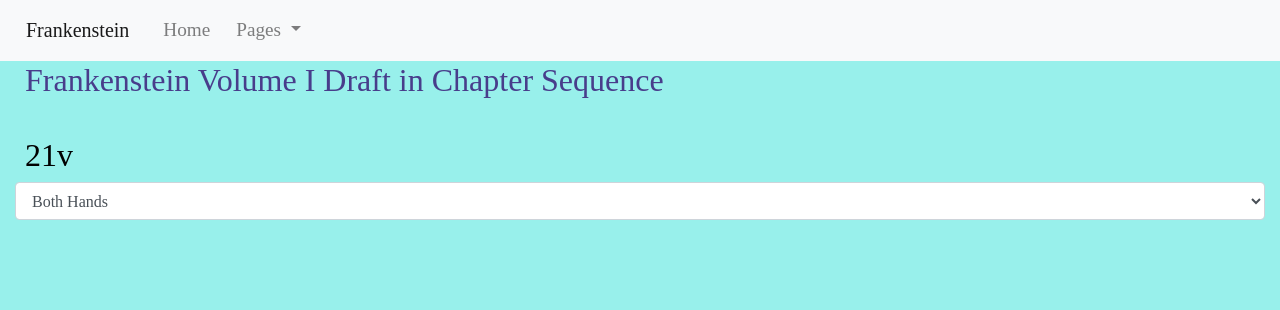
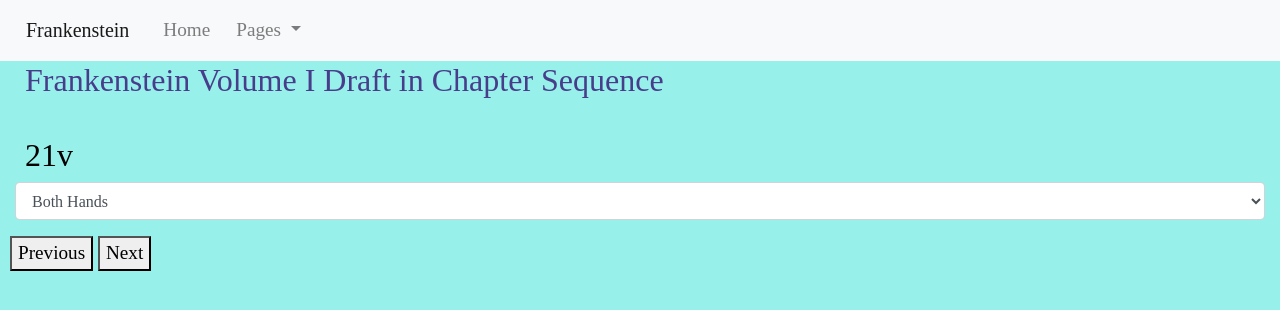
Before and after one commit to Floresfnz/UA-FRANKENSTEIN-TAD2425, a plain HTML site: page 21v.html in a window 1280 px wide. Drawn offline with nearby package versions, Linux system fonts and the light colour scheme; a script that the page names is missing.

Commit message:
Update 21v.html

```diff
--- a/21v.html
+++ b/21v.html
@@ -66,5 +66,9 @@
     <script src="https://cdnjs.cloudflare.com/ajax/libs/popper.js/1.14.7/umd/popper.min.js" integrity="sha384-UO2eT0CpHqdSJQ6hJty5KVphtPhzWj9WO1clHTMGa3JDZwrnQq4sF86dIHNDz0W1" crossorigin="anonymous"></script>
     <script src="https://stackpath.bootstrapcdn.com/bootstrap/4.3.1/js/bootstrap.min.js" integrity="sha384-JjSmVgyd0p3pXB1rRibZUAYoIIy6OrQ6VrjIEaFf/nJGzIxFDsf4x0xIM+B07jRM" crossorigin="anonymous"></script>
     <script src="script.js"></script>
+    <div>
+      <a href="21r.html"><button>Previous</button></a>
+      <a href="22r.html"><button>Next</button></a>
+    </div>
   </body>
 </html>
```
